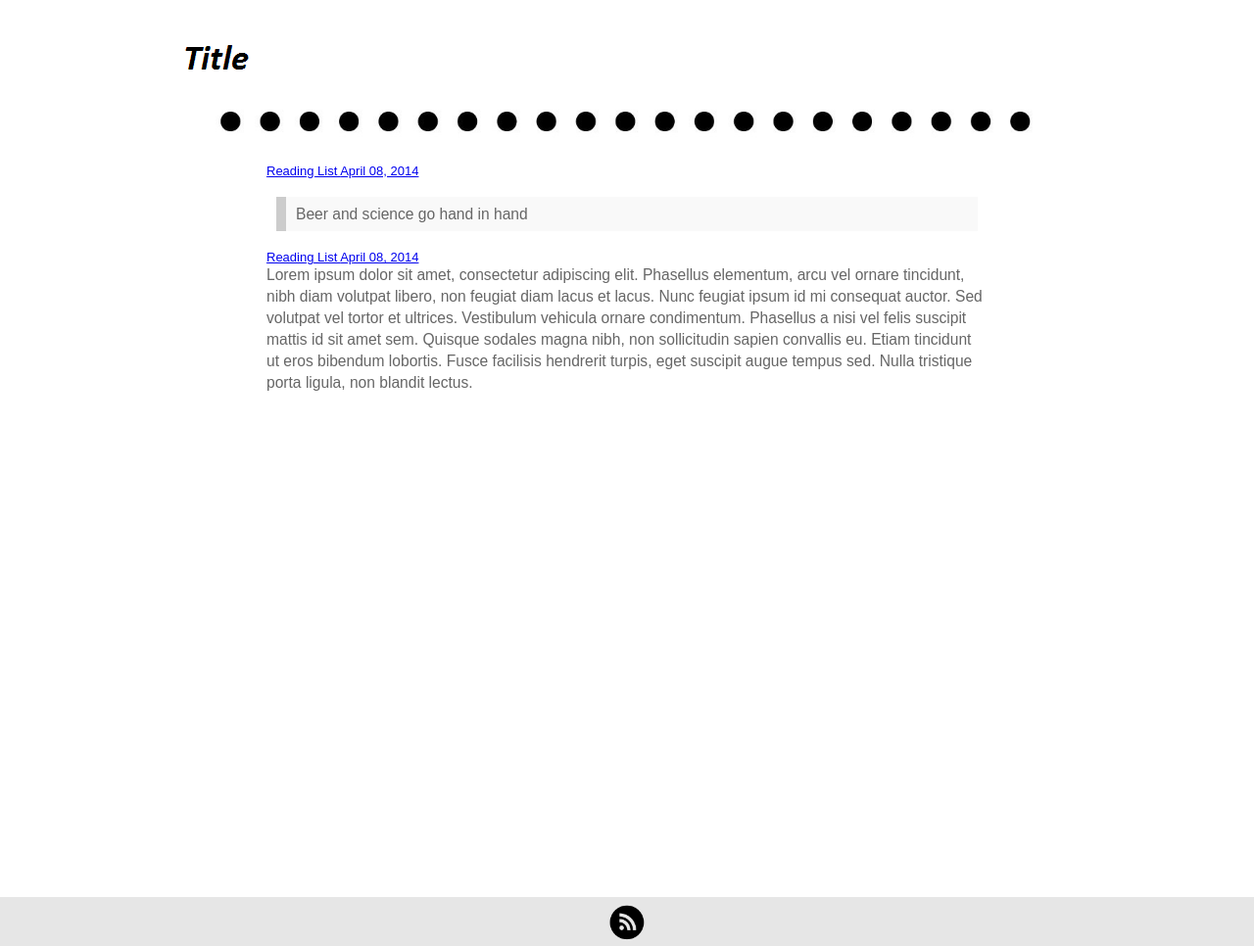
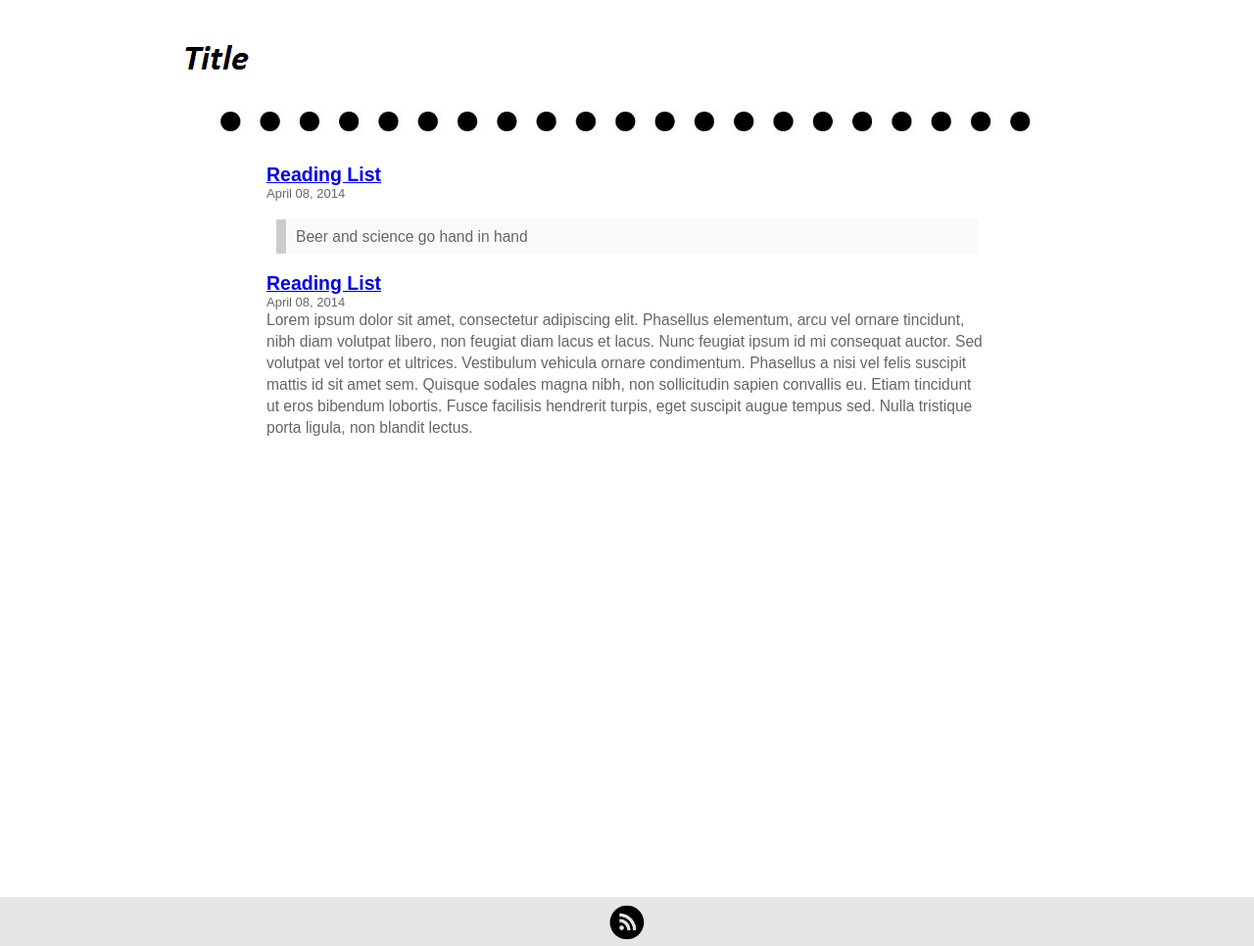
Before and after one commit to M-AV/M-AV.github.io, a Jekyll site: the page built from index.html, in a window 1280 px wide. Shown: the whole page at 98% size. Built offline with Jekyll 4.4.1, drawn with Linux system fonts in a browser that asks for light colours; Markdown is read by kramdown in place of the engine named in the settings.

Commit message:
Fixed post overview links

```diff
--- a/_layouts/post.html
+++ b/_layouts/post.html
@@ -4,7 +4,7 @@ layout: default
 
 <section id='main'>
 	<h1> {{ page.title }} </h1>
-	<strong> {{ page.date | date: "%A, %B %d, %y" }} </strong>
+	<strong> {{ page.date | date: "%B %d, %Y" }} </strong>
 	<p>
 		{{ content }}
 	</p>
--- a/index.html
+++ b/index.html
@@ -8,11 +8,12 @@ title: MAV playing around
   {% for post in site.posts limit:3 %}
 	<li>
   		<article>
-  			<a href="{{ site.url }}{{ post.url }}">{{ post.title }}
-  				<span class="entry-date">
-  					<time datetime="{{ post.date | date_to_xmlschema }}">{{ post.date | date: "%B %d, %Y" }}</time>
-  				</span>
- 			</a>
+  			<h2>
+          <a href="{{ site.url }}{{ post.url }}">{{ post.title }}	</a>
+        </h2>
+        <span class="entry-date">
+            <time datetime="{{ post.date | date_to_xmlschema }}">{{ post.date | date: "%B %d, %Y" }}</time>
+        </span>
       {{ post.excerpt }}
 		</article>
 	</li>
```
